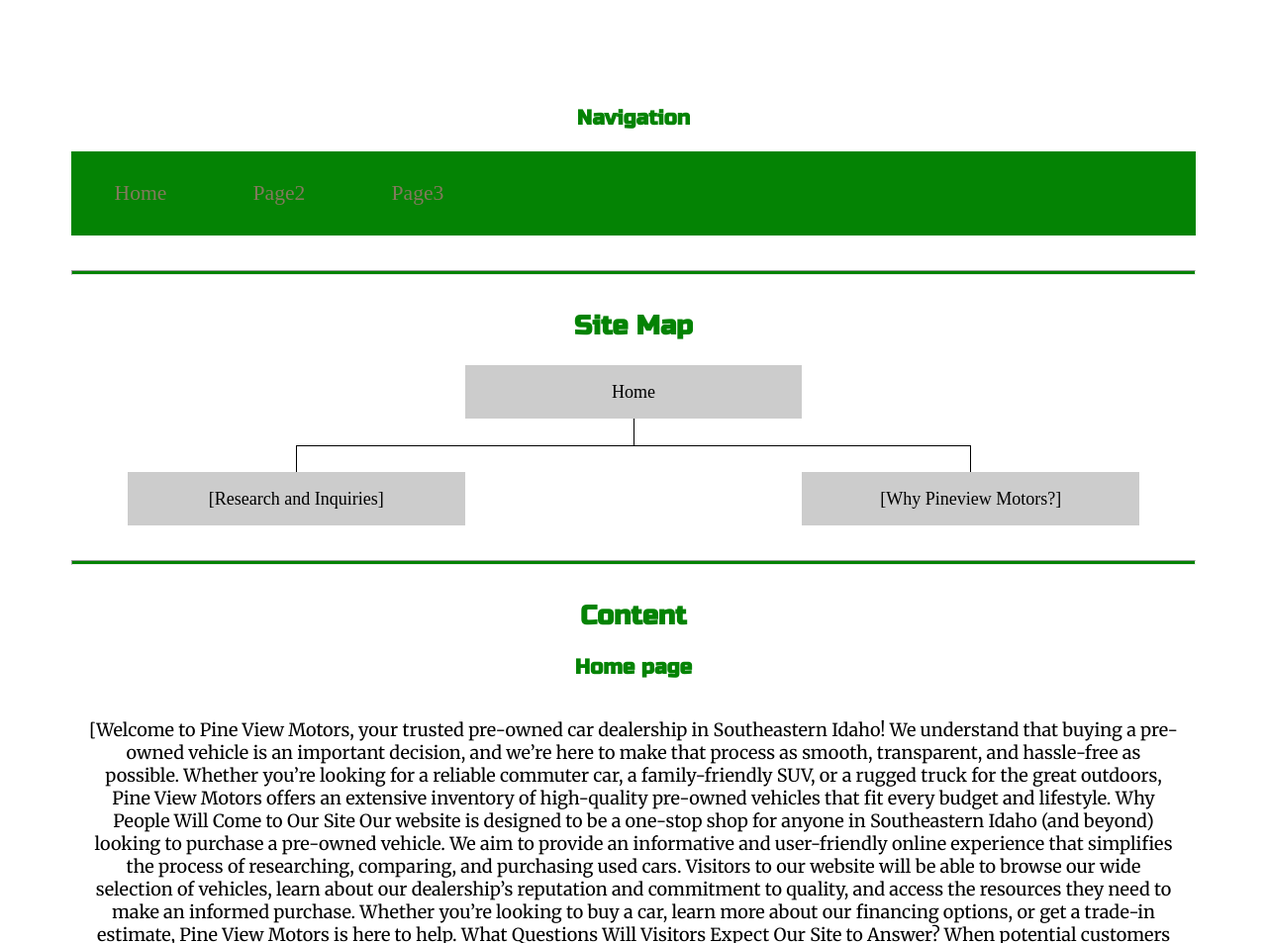
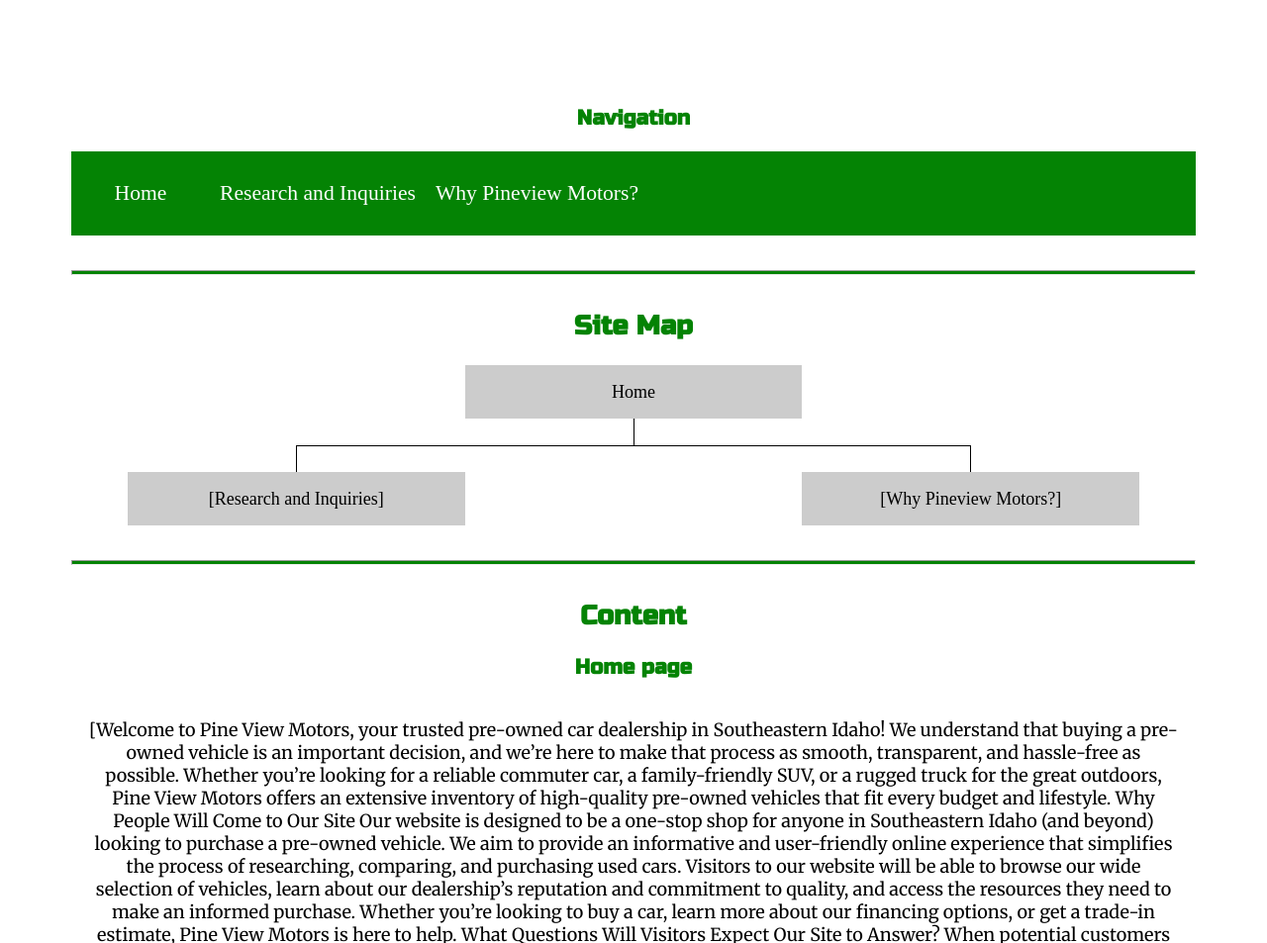
Before and after one commit to jk8rown/wdd130, a plain HTML site: page pineview-motors/site-plan.html in a window 1280 px wide. Shown: the part 2604-3557 px from the top of the page at 99% size. Drawn offline with Linux system fonts and the light colour scheme.

Commit message:
3/20 1
Signed-off-by: Jeremy Brown <brownkjeremy@gmail.com>

```diff
--- a/pineview-motors/site-plan.html
+++ b/pineview-motors/site-plan.html
@@ -83,8 +83,8 @@
       <!-- Think about how you want your navigation bar to look. In the site-plan.css file change the colors to your colors to get the look you desire. -->
       <nav>
         <a href="#">Home</a>
-        <a href="#">Page2</a>
-        <a href="#">Page3</a>
+        <a href="#">Research and Inquiries</a>
+        <a href="#">Why Pineview Motors?</a>
       </nav>
       <hr>
       <h2>
--- a/pineview-motors/styles/site-plan.css
+++ b/pineview-motors/styles/site-plan.css
@@ -20,7 +20,7 @@
   --paragraph-color-on-white: #000000; /* paragraph text on a white background */
   --paragraph-color-on-color: white; /* paragraph text on a colored background */
   --paragraph-background-color: #ffffff  ;
-  --nav-link-color: rgb(131, 121, 93);
+  --nav-link-color: white;
   --nav-background-color: #048304;
   --nav-hover-link-color: white;
   --nav-hover-background-color: rgb(131, 121, 93);
```
